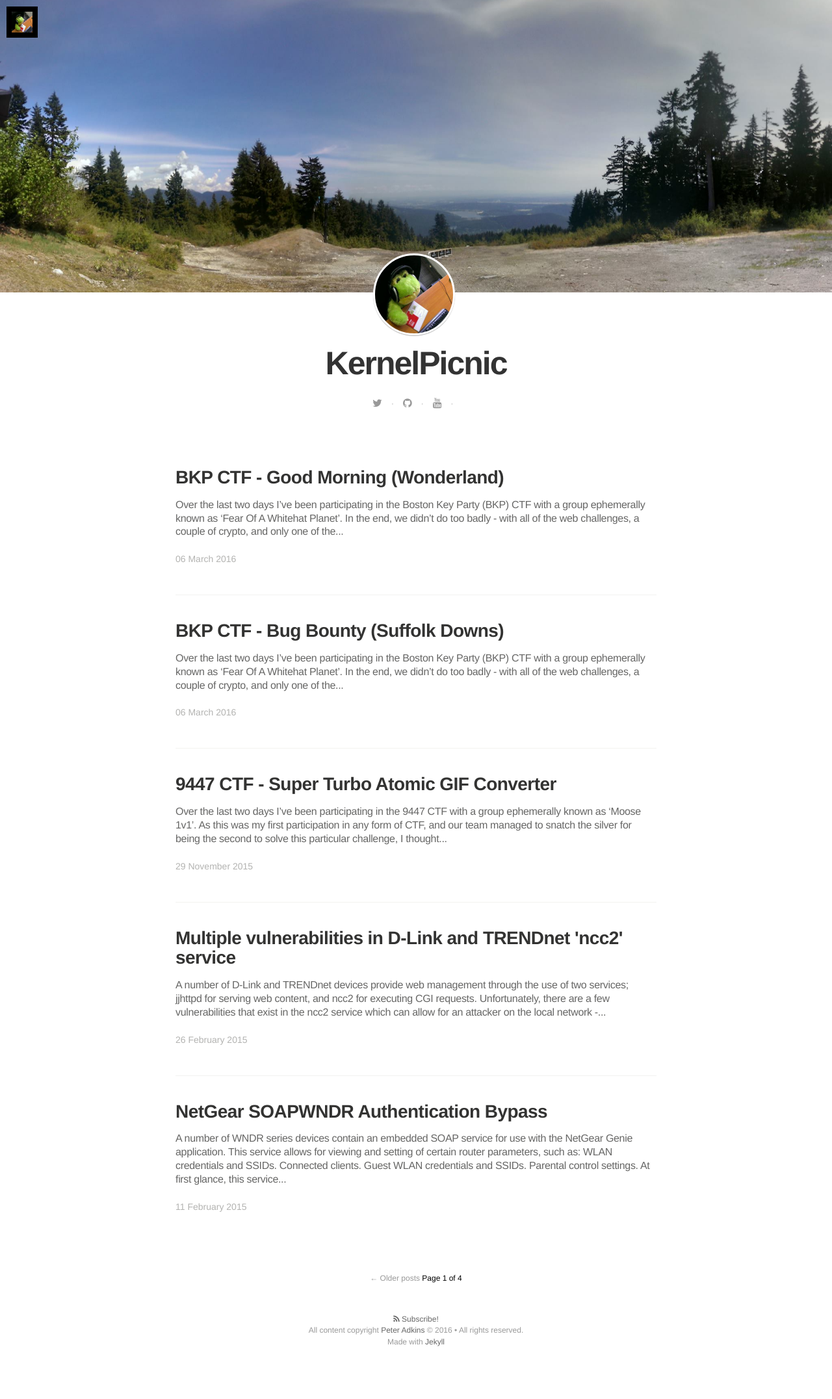
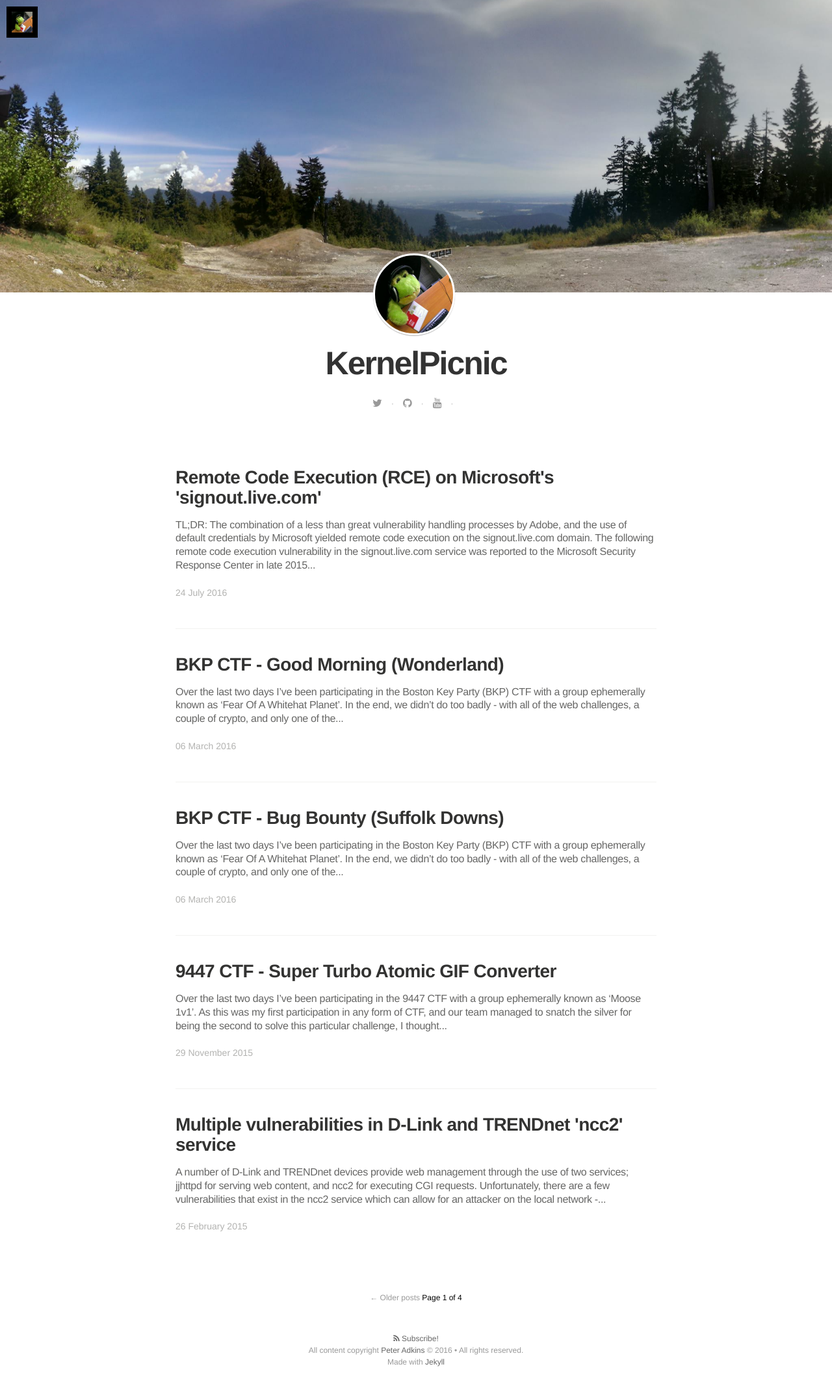
Before and after one commit to darkarnium/darkarnium.github.io, a Jekyll site: the page built from index.html, in a window 1280 px wide. Shown: the whole page at 65% size. Built offline with Jekyll 4.4.1, drawn with Linux system fonts in a browser that asks for light colours; nearby versions of some CDN libraries; some web fonts are replaced; Markdown is read by kramdown in place of the engine named in the settings; the list of posts is cut into pages by our own code; before the commit the page ends 2122 px from its top, so only the background shows below that; some of the changed lines change nothing that is shown.

Commit message:
Pushing RCE write-up.

````diff
--- /dev/null
+++ b/_posts/2016-07-24-Microsoft-signout.live.com-Remote-Code-Execution-Write-Up.md
@@ -0,0 +1,218 @@
+---
+layout: post
+title:  Remote Code Execution (RCE) on Microsoft's 'signout.live.com'
+date: 2016-07-24 00:00:00.000000000 -08:00
+author: Peter Adkins
+image:
+---
+
+**TL;DR:** The combination of a less than great vulnerability handling processes by Adobe, and the use of default credentials by Microsoft yielded remote code execution on the `signout.live.com` domain.
+
+The following remote code execution vulnerability in the `signout.live.com` service was reported to the Microsoft Security Response Center in late 2015 and has since been patched. This vulnerability was the result of an operational configuration error, as well as another vulnerability inside of the Adobe Experience Manager (AEM) installation used to provide this service.
+
+Due to the circumstances around this RCE, details of a previously unpublished and potentially 'silently patched' vulnerability in the Adobe Experience Manager (AEM) Dispatch module will also be covered (CVE-2016-0957).
+
+## AEM Overview
+
+Adobe Experience Manager (AEM) is an 'enterprise grade' content management system sold and maintained by Adobe Systems. The core components of this system run inside of a JVM, with an optional Apache HTTP server module provided for 'caching and/or load-balancing'.
+
+### AEM Architecture.
+
+Upon first encounter, AEM appears to be a fairly typical enterprise application made of pain, suffering and Java. These feelings are quickly realized upon running the `quickstart` installation package which consists of a single several-hundred megabyte JAR that unpacks neatly into a tree of hatred and self loathing.
+
+Under the hood, this 'stock' AEM deployment consists of a vast array of open source products and some Adobe brand glue. Rather than the services which comprise AEM being deployed in a 'traditional' manner, they are instead implemented as components inside of an Apache Felix based Open Services Gateway initiative (OSGi) framework.
+
+![A view of the AEM internal architecture, taken from the AEM 5.6.1 documentation.](/assets/article_images/2016/aem-layout.png)
+
+The advantage of this system is that these components, known as OSGi 'bundles', can be installed, restarted, or re-configured without the need to restart the OSGi framework or underlying JVM. In addition, this architecture allows for the extension of AEM through the development and installation of custom OSGi bundles.
+
+### Deployment Topology
+
+A 'typical' AEM deployment consists of three distinct tiers:
+
+* Author
+  * Provides an authoring environment for content (and other data).
+  * Publishes data to Publish nodes via replication queues (push).
+  * Stores content in a JCR compliant content repository.
+  * Runs in a JVM.
+* Publish
+  * Receives published content from the Author nodes.
+  * Serves published content to Dispatch nodes.
+  * Stores content in a JCR compliant content repository.
+  * Runs in a JVM.
+* Dispatch
+  * Serves and caches content from Publish nodes to the end-user.
+  * 'Proxies' requests back to the Publish farm if objects are not in cache (pull).
+  * Caches content on disk as rendered objects.
+  * Runs as an Apache HTTP Server module.
+
+An example diagram of this style of tiered deployment can be found below:
+
+![A common three tier deployment, taken from the AEM 5.6.1 documentation.](/assets/article_images/2016/aem-flow.png)
+
+In order to improve the security posture of an AEM installation, these tiers are typically deployed with the Author and Publish tiers protected from the world through network segmentation and/or access controls. The Dispatch tier is generally the only tier 'open' to the internet, providing a mechanism to retrieve and cache content from the Publish tier (in a manner not unlike that of a reverse-proxy).
+
+### Dispatch Filtering
+
+As a result of the Dispatch tier pulling data from upstream Publish nodes, the Dispatch module implements a 'filtering' mechanism in order to mitigate abuse. This filter is especially important given that nodes in the Publish tier serve both content and administrative resources via the same Apache Sling service.
+
+As an example of why this filtering is required, the following URLs on the Publish node `publish.example.org` are able to be accessed without any authentication:
+
+* `https://publish.example.org/etc/reports/diskusage.html`
+  * Provides a browsable view of all data in the content repository.
+* `https://publish.example.org/content/www-example-org/en_US/example.html`
+  * Renders an example page for the public 'www.example.org' website.
+
+However, if accessed via the Dispatch tier - assuming a default Dispatch configuration with an empty cache - the following should be true:
+
+* `https://Dispatch.example.org/etc/reports/disusage.html`
+  * Filtered by the Dispatch tier, with an HTTP 404 served to the requestor.
+* `https://publish.example.org/content/www-example-org/en_US/example.html`
+  * Fetches a rendered example page for 'www.example.org' from the Publish tier.
+  * Serves the fetched page to the requestor.
+
+In order to implement these restrictions, the *default* AEM Dispatch module configuration contains a set of filters which operate in a default 'deny' manner: If a resource hasn't been explicitly allowed inside of a `filter` block, requests for that resource would be denied.
+
+In order to better demonstrate this configuration, an excerpt from an example Dispatch configuration file - taken from the AEM 5.6.1 'security checklist' - has been included below:
+
+```
+ # only handle the requests in the following acl. default is 'none'
+ # the glob pattern is matched against the first request line
+ /filter
+   {
+   # deny everything and allow specific entries
+   /0001 { /type "deny"  /glob "*" }
+   /0023 { /type "allow" /glob "* /content*" }
+   ...
+   # enable specific mime types in non-public content directories
+   /0041 { /type "allow" /glob "* *.css *"   }  # enable css
+   /0042 { /type "allow" /glob "* *.gif *"   }  # enable gifs
+   ...
+  }
+```
+
+The end result of this configuration is that the ability to pull Publish tier administrative resources through the Dispatch tier should be prevented.
+
+...or perhaps not?
+
+## CVE-2016-0957
+
+CVE-2016-0957 is a very simple vulnerability brought about by the unexpected and improper behavior of the `glob` filter inside of the AEM Dispatch module. The net result of this vulnerability is that `glob` filters can be trivially 'coerced' into returning an `allow` match for resources which may otherwise be denied. This coercion is possible due to `glob` filters matching on not only the requested resource URL, but also on any included HTTP query parameters.
+
+Exploiting this vulnerability is as simple as appending a known-allowed resource path onto a filtered URL as an HTTP query parameter.
+
+An example of this bypass can be found below; assuming the use of a configuration similar to that listed above:
+
+* `https://Dispatch.example.org/system/console`
+  * Implicitly denied by the Dispatch filter due to rule `0001`.
+  * Does not match any subsequent rules.
+  * Access is denied.
+* `https://Dispatch.example.org/system/console?.css`
+  * Implicitly denied by the Dispatch filter due to rule `0001`.
+  * The `.css` URL query parameter coerces the `glob` engine into matching rule `0041`.
+  * Access is permitted.
+
+### Impact
+
+Depending on the version and configuration of the affected AEM installation, the above vulnerability could expose the Publish tier to a number of vulnerabilities, including:
+
+* `/libs/opensocial/proxy`
+  * Provides a proxy which is able to be used to perform arbitrary server-side requests.
+* `/etc/mobile/useragent-test.html`
+  * Exposes a reflected Cross-Site Scripting (XSS) vulnerability in older versions of AEM 5.X.
+* `/etc/reports/diskusage.html`
+  * Exposes an unauthenticated, browsable view of all content in the repository which may lead to information disclosure.
+
+### Reporting.
+
+This behavior was initially observed inside of an AEM 5.X environment which utilized a default Dispatch configuration towards the end of 2015. When discovered, this issue was reported to the Adobe PSIRT as a potential security vulnerability. A number of days after this report was submitted, the Adobe PSIRT advised that this was a known issue with the Dispatch module and had been 'addressed' in version 4.1.5 onwards.
+
+As the reported behavior was observed in version 4.1.9 of the Dispatch module, a subsequent email was sent to the Adobe PSIRT in order to request additional information.
+
+After some time, the Adobe PSIRT detailed that the reported issue had been previously discovered internally and that version 4.1.5 of the Dispatch module onwards contains a `url` filter directive which should be used in place of `glob` filters.
+
+In order to confirm suspicions that this issue had been 'silently patched' by Adobe, all security advisories and release notes for the Dispatch module were reviewed. In the end, only a single-line statement relating to this change was able to be found - which was found in a `CHANGELOG` file, inside of the 4.1.5 Dispatch module release tarball:
+
+> DISP-407 - Security Checklist: Default Dispatch rules can be circumvented by query-string
+
+Further to this statement, no additional information appeared to have been published relating to this vulnerability.
+
+As a result of these findings, an additional email was sent to the Adobe PSIRT expressing concerns related to the handling of this vulnerability and a retrospective security advisory was requested.
+
+On February 9 of 2016, Adobe raised APSB16-05 which formally allocated CVE-2016-0957 to this vulnerability, and disclosed that 'Dispatch 4.1.5 and higher resolves a URL filter bypass vulnerability that could be used to circumvent Dispatch rules'.
+
+Unfortunately, due to the nature of this vulnerability, simply upgrading the Dispatch module does not appear to mitigate this vulnerability. In order to mitigate, the Dispatch module must not only be updated to at least version 4.1.5, but any `glob` filters defined in the Dispatch configuration should be replaced with `url` filters.
+
+## The world's lamest RCE.
+
+With an overview of both AEM and CVE-2016-0957 out of the way, the following section describes an example where the combination of this filter bypass, and the misconfiguration of the AEM Publish nodes used by `signout.live.com` were able to be used together in order to allow for the execution of arbitrary code.
+
+The discovery of this issue came about through regular interaction with the Microsoft Live service, rather than through active testing. At the time, the `signout.live.com` domain appeared to be used as a logout 'landing' page for the Microsoft Live service.
+
+![The `signout.live.com` landing page.](/assets/article_images/2016/signout-landing.png)
+
+When this `signout` redirect was first encountered, it was noticed that the URL structure looked suspiciously like it may have been generated by an AEM. In order to confirm these suspicions, the body of the rendered HTML page was examined for the presence of a number of common AEM components. The presence of a handful of Javascript libraries indicated that this page was at least generated by AEM.
+
+As this was following the discussed interactions with the Adobe PSIRT, an attempt was immediately made to see whether the default `glob` style filters were in use. This was done by requesting the URL for the AEM OSGi console with an HTTP query parameter of `.css` appended:
+
+> https://signout.live.com/system/console?.css
+
+As this request was met with an HTTP 401, a subsequent request without any HTTP query parameters was performed. This second request being met with an HTTP 404 confirmed suspicions that the first request had successfully bypassed the Dispatch filters.
+
+In order to verify that this was correct, this same URL was accessed using a web browser both with and without the query parameter. As expected, the former request successfully bypassed the Dispatch filter and resulted in an HTTP Basic authentication prompt:
+
+![The `signout.live.com` OSGi console login.](/assets/article_images/2016/aem-osgi-login.png)
+
+Given that it was possible to bypass the Dispatch filters, it was initially thought that it may have been possible to brute force credentials for an AEM built-in administrative accounts in order to gain access to the OSGi console. However, before getting that far, and in a "*what if..?*" moment, the default credentials of `admin / admin` were attempted.
+
+![Wat.](/assets/article_images/2016/aem-uhoh.png)
+
+In a moment of utter disbeleief, it appeared that these default credentials had been accepted and full-administrative access to the AEM Publish nodes' OSGi console had been granted. In order to confirm that this was valid, a number of subseqent requests inside of the OSGi console were performed, all of which completed successfully.
+
+![Double wat.](/assets/article_images/2016/aem-licence.png)
+
+At this stage, it would have been possible to execute code inside of the JVM through the upload of a custom OSGi bundle. However, the question was whether it was possible to escalate access further - as a purely hypothetical and 'off instance' exercise, as no code was attempted to be loaded into the Microsoft system at any time.
+
+As part of this exercise, a list of loaded OSGi bundles in a generic AEM 5.X deployment was reviewed, where it was noted that `org.apache.commons.exec` was loaded. This bundle appeared to be an implementation of the Apache Commons Exec library, which provides a method to '...reliably execute external processes from within the JVM'.
+
+In order to confirm whether this library was able to be used, a quick proof-of-concept which utilized both this library, as well as the OSGi `BundleActivator` interface was developed. This OSGi bundle was configured in such a way that when loaded, the `org.apache.commons.exec` library would be called and a `ping` command would be fired against an external server.
+
+Due to the nature of the AEM OSGi framework, once installed, this module would persist inside of the system and would be loaded automatically at system start-up.
+
+Ignoring POM files and associated boilerplate, a simple 'command executor' OSGi bundle was able to be implemented in as few as 18 lines of Java - and likely in less by someone who knew what they were doing :)
+
+```Java
+public class ProviderActivator implements BundleActivator {
+    String staticCommand = "C:\\Windows\\System32\\ping.exe www.example.org";
+
+    @Override
+    public void start(BundleContext bundleContext) throws Exception {
+        CommandLine cmdLine = CommandLine.parse(staticCommand);
+        DefaultExecutor executor = new DefaultExecutor();
+
+        try {
+            executor.execute(cmdLine);
+        } catch(java.io.IOException ex) {
+            ex.printStackTrace();
+        }
+    }
+
+    @Override
+    public void stop(BundleContext bundleContext) throws Exception {
+    }
+}
+```
+
+**Note:** As mentioned above, no code was loaded into the Microsoft system **at any time**. The proof-of-concept code prepared as part of this exercise was compiled and provided as part of the report to Microsoft, but was never loaded into the system.
+
+### Reporting.
+
+This vulnerability was reported to the MSRC on the 3rd of December 2015, and was both confirmed and assigned a case manager within 24-hours. After some time and back-and-forth with the MSRC, this vulnerability was confirmed to have been resolved on the 3rd of May 2016.
+
+Unfortunately, on the 4th of May 2016 it was confirmed by the MSRC that this report was not eligible for a monetary reward under the Microsoft Online Services Bug Bounty program as the affected domain was not explicitly listed as in-scope.
+
+Such is life! :)
+
+### Thanks.
+
+I'd like to extend thanks to all of the MSRC staff who were involved in this case. Although this case took quite some time to be resolved, all of the MSRC staff encountered throughout were a pleasure to work with.
--- a/css/main.sass
+++ b/css/main.sass
@@ -358,16 +358,16 @@ body
       line-height: 1.3
       margin: 0
       font-family: $font-sans
-      margin-bottom: 4px
+      margin-bottom: 10px
     h2, h1
       letter-spacing: -0.02em
       font-weight: 700
       font-style: normal
       font-size: 28px
       line-height: 1.2
-      padding-top: 5px
-      padding-bottom: 5px
-      margin-bottom: 4px
+      padding-top: 2px
+      padding-bottom: 7px
+      margin-bottom: 10px
     p
       font-weight: 400
       font-style: normal
@@ -385,6 +385,7 @@ body
     img
       max-width: 100%
       margin: 0 auto
+      padding-top: 5px
     figure
       margin: 0
       padding: 0 0 30px
@@ -421,6 +422,8 @@ body
     ul, ol
       padding: 0 0 0px
       margin: 0
+      padding-top: 8px
+      padding-bottom: 8px
     li
       padding: 0
       font-weight: 400
````
Also changed, not shown: assets/article_images/2016/aem-flow.png (added), assets/article_images/2016/aem-layout.png (added), assets/article_images/2016/aem-licence.png (added), assets/article_images/2016/aem-login.png (added), assets/article_images/2016/aem-osgi-login.png (added), assets/article_images/2016/aem-uhoh.png (added), assets/article_images/2016/aem-wat-duck.jpg (added), assets/article_images/2016/bad-computer.gif (added), assets/article_images/2016/confused.gif (added), assets/article_images/2016/signout-landing.png (added).
